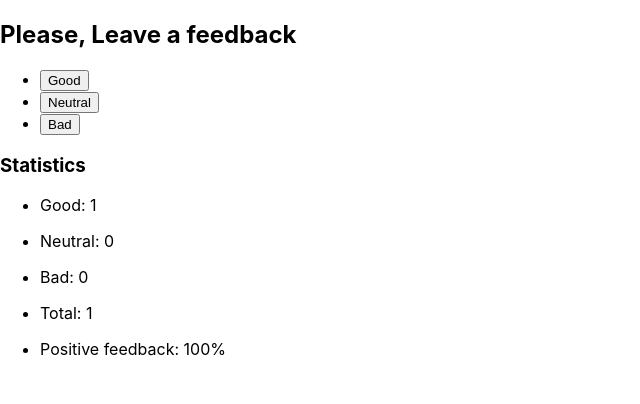
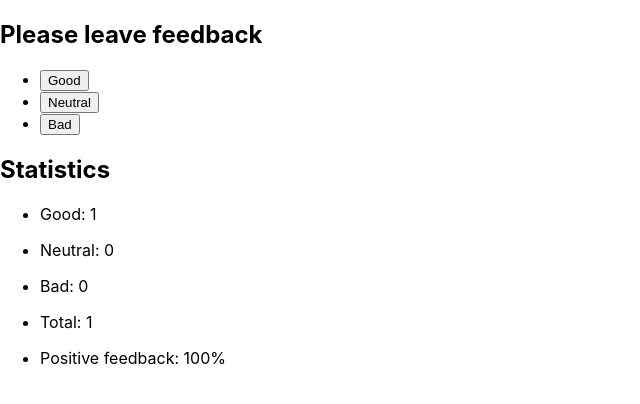
Before and after one commit to Eugene-Hlushak/goit-react-hw-02-feedback, a React (Create React App) app: page / in a window 1280 px wide. Both pictures are taken after a click on the button "Good". Shown: the top 404 px of the page, without its empty margins (0-640 px from the left). Built offline with nearby package versions, Linux system fonts and the light colour scheme.

Commit message:
add components

```diff
--- a/src/components/App.jsx
+++ b/src/components/App.jsx
@@ -1,5 +1,8 @@
 import { Component } from 'react';
-import Feedback from './Feedback/Feedback';
+import FeedbackOptions from './Feedback/FeedbackOptions';
+import Section from './Feedback/Section';
+import Notification from './Feedback/Notification';
+import Statistics from './Feedback/Statistics';
 
 export class App extends Component {
   state = {
@@ -43,16 +46,29 @@ export class App extends Component {
 
   render() {
     return (
-      <Feedback
-        goodValue={this.state.good}
-        neutralValue={this.state.neutral}
-        badValue={this.state.bad}
-        addGood={this.addGoodFeedback}
-        addNeutral={this.addNeutralFeedback}
-        addBad={this.addBadFeedback}
-        totalFeedback={this.countTotalFeedback()}
-        percentage={this.countPositiveFeedbackPercentage()}
-      />
+      <>
+        <Section title="Please leave feedback">
+          <FeedbackOptions
+            addGood={this.addGoodFeedback}
+            addNeutral={this.addNeutralFeedback}
+            addBad={this.addBadFeedback}
+          />
+        </Section>
+
+        <Section title="Statistics">
+          {this.state.good || this.state.neutral || this.state.bad ? (
+            <Statistics
+              good={this.state.good}
+              neutral={this.state.neutral}
+              bad={this.state.bad}
+              totalFeedback={this.countTotalFeedback()}
+              positivePercentage={this.countPositiveFeedbackPercentage()}
+            />
+          ) : (
+            <Notification message="There is no feedback" />
+          )}
+        </Section>
+      </>
     );
   }
 }
--- a/src/components/Feedback/Feedback.jsx
+++ b/src/components/Feedback/Feedback.jsx
@@ -1,6 +1,3 @@
-// import PropTypes from 'prop-types';
-import Statistics from 'components/Statistics';
-
 export default function Feedback({
   addGood,
   addNeutral,
--- /dev/null
+++ b/src/components/Feedback/FeedbackOptions.jsx
@@ -0,0 +1,23 @@
+import PropTypes from 'prop-types';
+
+export default function FeedbackOptions({ addBad, addGood, addNeutral }) {
+  return (
+    <ul>
+      <li>
+        <button onClick={addGood}>Good</button>
+      </li>
+      <li>
+        <button onClick={addNeutral}>Neutral</button>
+      </li>
+      <li>
+        <button onClick={addBad}>Bad</button>
+      </li>
+    </ul>
+  );
+}
+
+FeedbackOptions.propTypes = {
+  addGood: PropTypes.func.isRequired,
+  addNeutral: PropTypes.func.isRequired,
+  addBad: PropTypes.func.isRequired,
+};
--- /dev/null
+++ b/src/components/Feedback/Notification.jsx
@@ -0,0 +1,9 @@
+import PropTypes from 'prop-types';
+
+export default function Notification({ message }) {
+  return <p>{message}</p>;
+}
+
+Notification.propTypes = {
+  message: PropTypes.string.isRequired,
+};
--- /dev/null
+++ b/src/components/Feedback/Section.jsx
@@ -0,0 +1,14 @@
+import PropTypes from 'prop-types';
+
+export default function Section({ title, children }) {
+  return (
+    <section>
+      <h2>{title}</h2>
+      {children}
+    </section>
+  );
+}
+
+Section.propTypes = {
+  title: PropTypes.string.isRequired,
+};
--- /dev/null
+++ b/src/components/Feedback/Statistics.jsx
@@ -0,0 +1,37 @@
+import PropTypes from 'prop-types';
+
+export default function Statistics({
+  good,
+  neutral,
+  bad,
+  totalFeedback,
+  positivePercentage,
+}) {
+  return (
+    <ul>
+      <li>
+        <p>Good: {good}</p>
+      </li>
+      <li>
+        <p>Neutral: {neutral}</p>
+      </li>
+      <li>
+        <p>Bad: {bad}</p>
+      </li>
+      <li>
+        <p>Total: {totalFeedback}</p>
+      </li>
+      <li>
+        <p>Positive feedback: {positivePercentage}%</p>
+      </li>
+    </ul>
+  );
+}
+
+Statistics.propTypes = {
+  good: PropTypes.number.isRequired,
+  neutral: PropTypes.number.isRequired,
+  bad: PropTypes.number.isRequired,
+  totalFeedback: PropTypes.number.isRequired,
+  positivePercentage: PropTypes.number.isRequired,
+};
--- a/src/components/Statistics.jsx
+++ /dev/null
@@ -1,26 +0,0 @@
-// import PropTypes from 'prop-types';
-
-export default function Statistics(goodValue, neutralValue, badValue) {
-  return (
-    <div>
-      <h3>Statistics</h3>
-      <ul>
-        <li>
-          <p>Good: {goodValue}</p>
-        </li>
-        <li>
-          <p>Neutral: {neutralValue}</p>
-        </li>
-        <li>
-          <p>Bad: {badValue}</p>
-        </li>
-        <li>
-          <p>Total: {}</p>
-        </li>
-        <li>
-          <p>Positive feedback</p>
-        </li>
-      </ul>
-    </div>
-  );
-}
```
